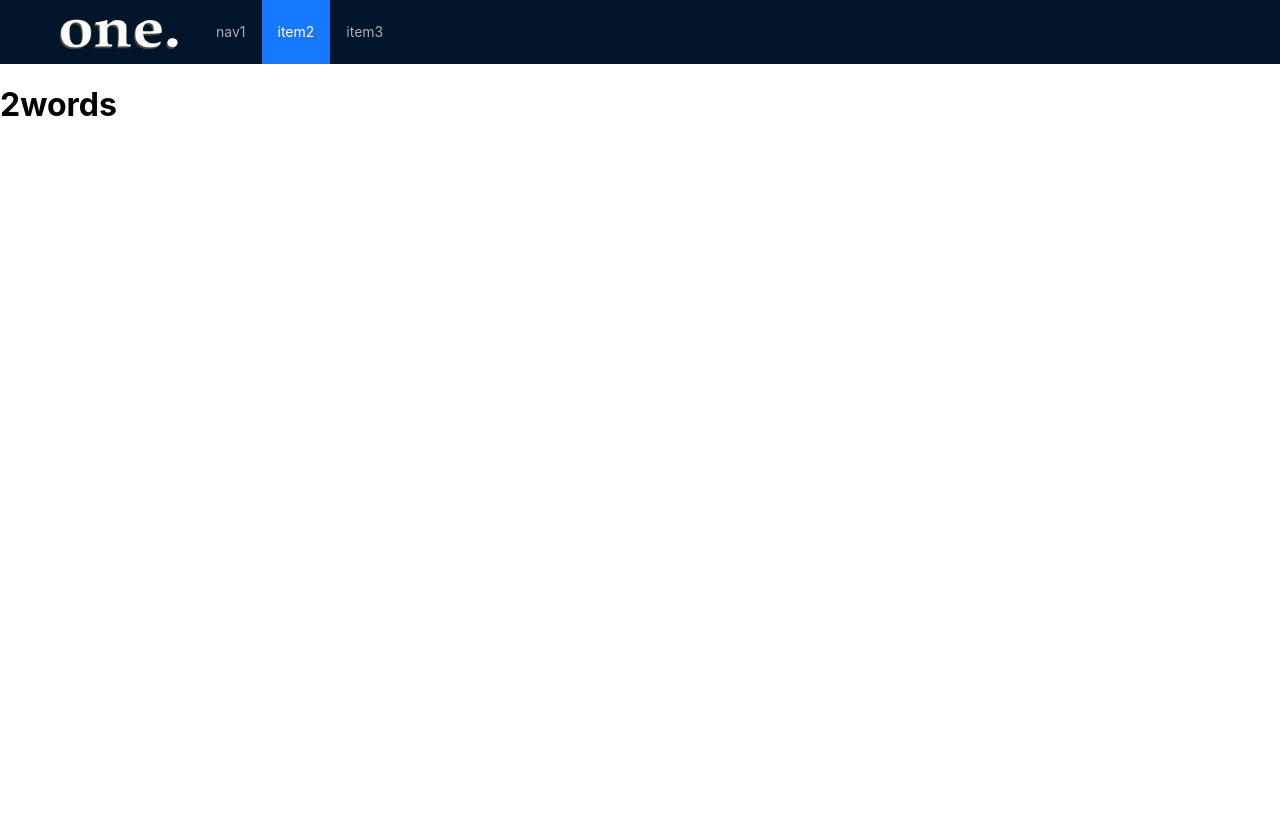
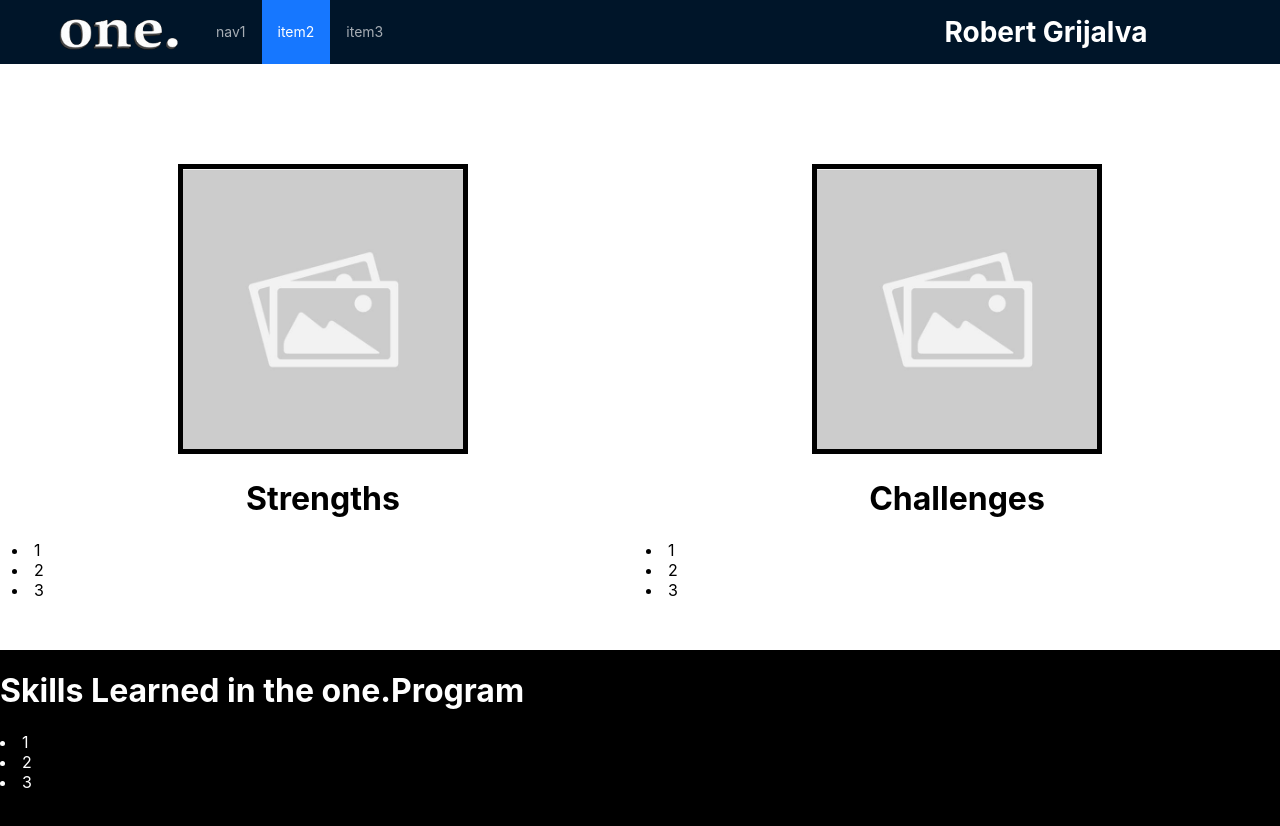
Before and after one commit to rob2fresh4this/Portfolio, a React (Create React App) app: page / in a window 1280 px wide. Both pictures are taken after a click on the item "item2". Shown: the top 826 px of the page. Before the commit the page ends 800 px from the top, so only its background shows below. Built offline with nearby package versions, Linux system fonts and the light colour scheme.

Commit message:
new updated

```diff
--- a/src/Portfolio.css
+++ b/src/Portfolio.css
@@ -0,0 +1,3 @@
+.App {
+    overflow: hidden;
+}
--- /dev/null
+++ b/src/components/NavBar.css
@@ -0,0 +1,4 @@
+.gapRight {
+    margin-right: 7%;
+    color: white;
+}
--- a/src/components/NavBar.tsx
+++ b/src/components/NavBar.tsx
@@ -2,6 +2,7 @@ import React from 'react';
 import '../index.css';
 import logo from '../Images/image.png'
 import {  Layout, Menu, Image } from 'antd';
+import './NavBar.css'
 
 const { Header } = Layout;
 
@@ -46,6 +47,7 @@ const NavBar: React.FC<NavBarProps> = ({onClick}) => {
           items={items}
           style={{ flex: 1, minWidth: 0 }}
         />
+        <h1 className='gapRight'>Robert Grijalva</h1>
       </Header>
     </Layout>
   );
--- a/src/components/Page1.css
+++ b/src/components/Page1.css
@@ -7,3 +7,6 @@
     border-width: 5px;
     width: 100%;
 }
+.gap {
+    margin-top: 100px;
+}
--- a/src/components/Page1.tsx
+++ b/src/components/Page1.tsx
@@ -1,13 +1,17 @@
 import React from "react";
 import "./Page1.css"
+import { Flex } from 'antd'
 import logo from "../Images/Placeholder.svg"
 import logo1x1 from "../Images/placeholder1x1.jpg"
-import { Flex } from 'antd'
+
 
 
 const Page1: React.FC = () => {
     return (
-        <Flex justify={"center"} gap="150px" vertical={false}>
+
+        <div className="gap">
+
+        <Flex justify={"center"} gap="50px" vertical={false}>
             <Flex vertical={true}>
             <img src={logo1x1} alt="" width="50%" />
             <img src={logo1x1} alt="" width="50%" />
@@ -16,8 +20,7 @@ const Page1: React.FC = () => {
             <img className="img1x1" src={logo} alt="" />
         </Flex>
         </Flex>
-
-
+        </div>
     )
 
 }
--- a/src/components/Page2.css
+++ b/src/components/Page2.css
@@ -0,0 +1,28 @@
+.words {
+    font: size 10px;;
+}
+
+.size {
+    border-style: solid;
+    border-width: 5px;
+    width: 45%;
+}
+.gap {
+    margin-top: 100px;
+}
+
+.box {
+    overflow: hidden;
+    margin-top: 50px;
+    width: 100%;
+    height: 288px;
+    background-color: black;
+    color: white;
+}
+
+.fixDiv {
+    text-align: center;
+}
+.left {
+    text-align: left;
+}
--- a/src/components/Page2.tsx
+++ b/src/components/Page2.tsx
@@ -1,9 +1,43 @@
 import React from "react";
 import "./Page2.css"
+import { Flex } from 'antd'
+import logo1x1 from "../Images/placeholder1x1.jpg"
 
 
 const Page2: React.FC = () => {
-    return <h1 className="words">2words</h1>
+    return (
+    <div className="gap">
+        <Flex vertical={false} justify="space-evenly">
+
+        <div className="fixDiv">
+            <img src={logo1x1} alt="" className="size"/>
+            <h1>Strengths</h1>
+                <div className="left">
+                    <li>1</li>
+                    <li>2</li>
+                    <li>3</li>
+                </div>
+        </div>
+        <div className="fixDiv">
+            <img src={logo1x1} alt="" className="size"/>
+            <h1>Challenges</h1>
+                <div className="left">
+                    <li>1</li>
+                    <li>2</li>
+                    <li>3</li>
+                </div>
+        </div >
+        </Flex>
+        <div className="box">
+            <h1>Skills Learned in the one.Program</h1>
+                <li>1</li>
+                <li>2</li>
+                <li>3</li>
+
+        </div>
+
+    </div>
+    )
 }
 
 export default Page2;
```
